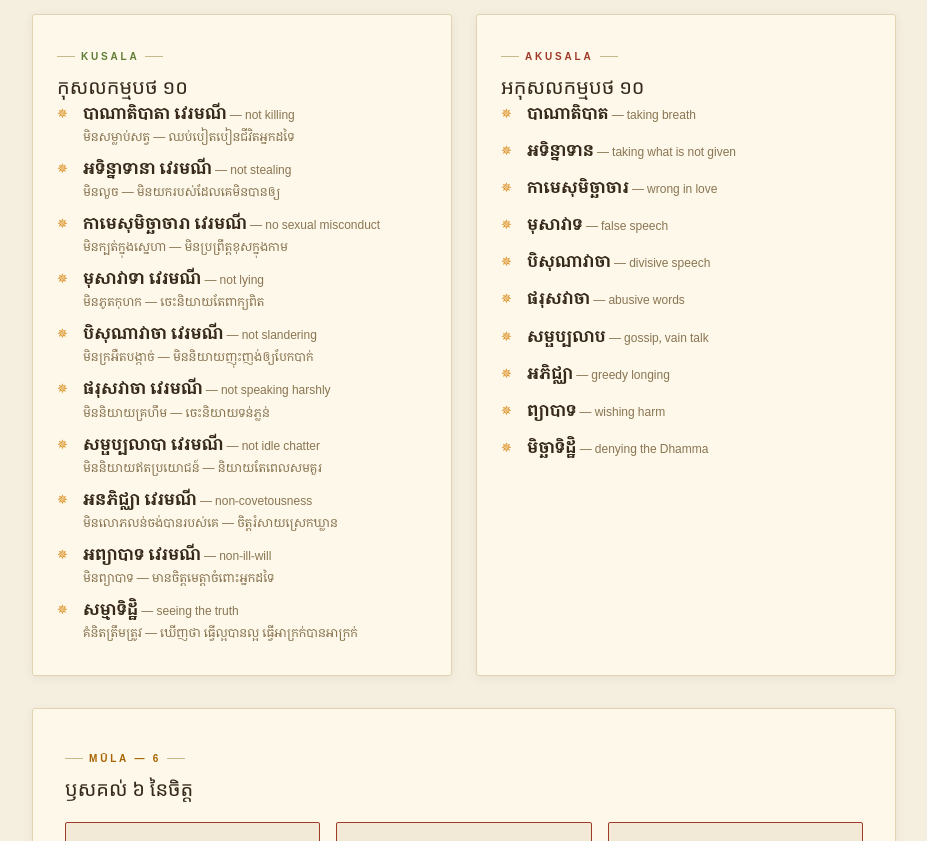
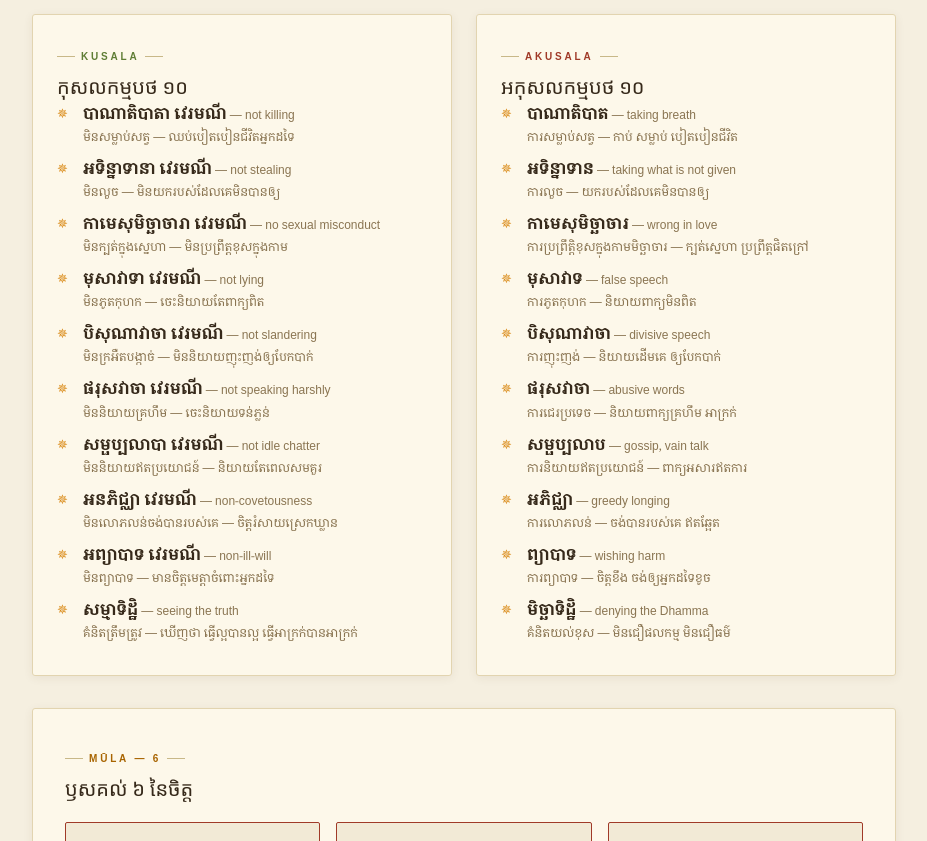
Before and after one commit to NgoytryLyhuor/buddha-dhamma, a Vue app: page /kamma in a window 1280 px wide. Shown: the part 420-1261 px from the top of the page, without its empty margins (176-1103 px from the left). Built offline with nearby package versions, Linux system fonts and the light colour scheme; a web font is replaced by a local one.

Commit message:
Add plain Khmer explanations to the 10 unwholesome courses

```diff
--- a/src/views/KammaView.vue
+++ b/src/views/KammaView.vue
@@ -29,6 +29,7 @@
           <li v-for="k in akusala" :key="k.en">
             <strong :style="{ color: 'var(--ink)' }">{{ t(k.km, k.en) }}</strong>
             <span class="text-xs" :style="{ color: 'var(--ink-muted)' }"> — {{ k.pl }}</span>
+            <p v-if="k.plain" class="text-xs mt-0.5" :style="{ color: 'var(--ink-muted)' }">{{ k.plain }}</p>
           </li>
         </ul>
       </div>
@@ -109,16 +110,16 @@ const kusala = [
 ]
 
 const akusala = [
-  { km: 'បាណាតិបាត', en: 'Killing', pl: 'taking breath' },
-  { km: 'អទិន្នាទាន', en: 'Stealing', pl: 'taking what is not given' },
-  { km: 'កាមេសុមិច្ឆាចារ', en: 'Sexual misconduct', pl: 'wrong in love' },
-  { km: 'មុសាវាទ', en: 'Lying', pl: 'false speech' },
-  { km: 'បិសុណាវាចា', en: 'Slander', pl: 'divisive speech' },
-  { km: 'ផរុសវាចា', en: 'Harsh speech', pl: 'abusive words' },
-  { km: 'សម្ផប្បលាប', en: 'Idle chatter', pl: 'gossip, vain talk' },
-  { km: 'អភិជ្ឈា', en: 'Covetousness', pl: 'greedy longing' },
-  { km: 'ព្យាបាទ', en: 'Ill-will', pl: 'wishing harm' },
-  { km: 'មិច្ឆាទិដ្ឋិ', en: 'Wrong view', pl: 'denying the Dhamma' },
+  { km: 'បាណាតិបាត', en: 'Killing', pl: 'taking breath', plain: 'ការសម្លាប់សត្វ — កាប់ សម្លាប់ បៀតបៀនជីវិត' },
+  { km: 'អទិន្នាទាន', en: 'Stealing', pl: 'taking what is not given', plain: 'ការលួច — យករបស់ដែលគេមិនបានឲ្យ' },
+  { km: 'កាមេសុមិច្ឆាចារ', en: 'Sexual misconduct', pl: 'wrong in love', plain: 'ការប្រព្រឹត្តិខុសក្នុងកាមមិច្ឆាចារ — ក្បត់ស្នេហា ប្រព្រឹត្តផិតក្រៅ' },
+  { km: 'មុសាវាទ', en: 'Lying', pl: 'false speech', plain: 'ការភូតកុហក — និយាយពាក្យមិនពិត' },
+  { km: 'បិសុណាវាចា', en: 'Slander', pl: 'divisive speech', plain: 'ការញុះញង់ — និយាយដើមគេ ឲ្យបែកបាក់' },
+  { km: 'ផរុសវាចា', en: 'Harsh speech', pl: 'abusive words', plain: 'ការជេរប្រទេច — និយាយពាក្យគ្រហឹម អាក្រក់' },
+  { km: 'សម្ផប្បលាប', en: 'Idle chatter', pl: 'gossip, vain talk', plain: 'ការនិយាយឥតប្រយោជន៍ — ពាក្យអសារឥតការ' },
+  { km: 'អភិជ្ឈា', en: 'Covetousness', pl: 'greedy longing', plain: 'ការលោភលន់ — ចង់បានរបស់គេ ឥតឆ្អែត' },
+  { km: 'ព្យាបាទ', en: 'Ill-will', pl: 'wishing harm', plain: 'ការព្យាបាទ — ចិត្តខឹង ចង់ឲ្យអ្នកដទៃខូច' },
+  { km: 'មិច្ឆាទិដ្ឋិ', en: 'Wrong view', pl: 'denying the Dhamma', plain: 'គំនិតយល់ខុស — មិនជឿផលកម្ម មិនជឿធម៌' },
 ]
 
 const roots = [
```
